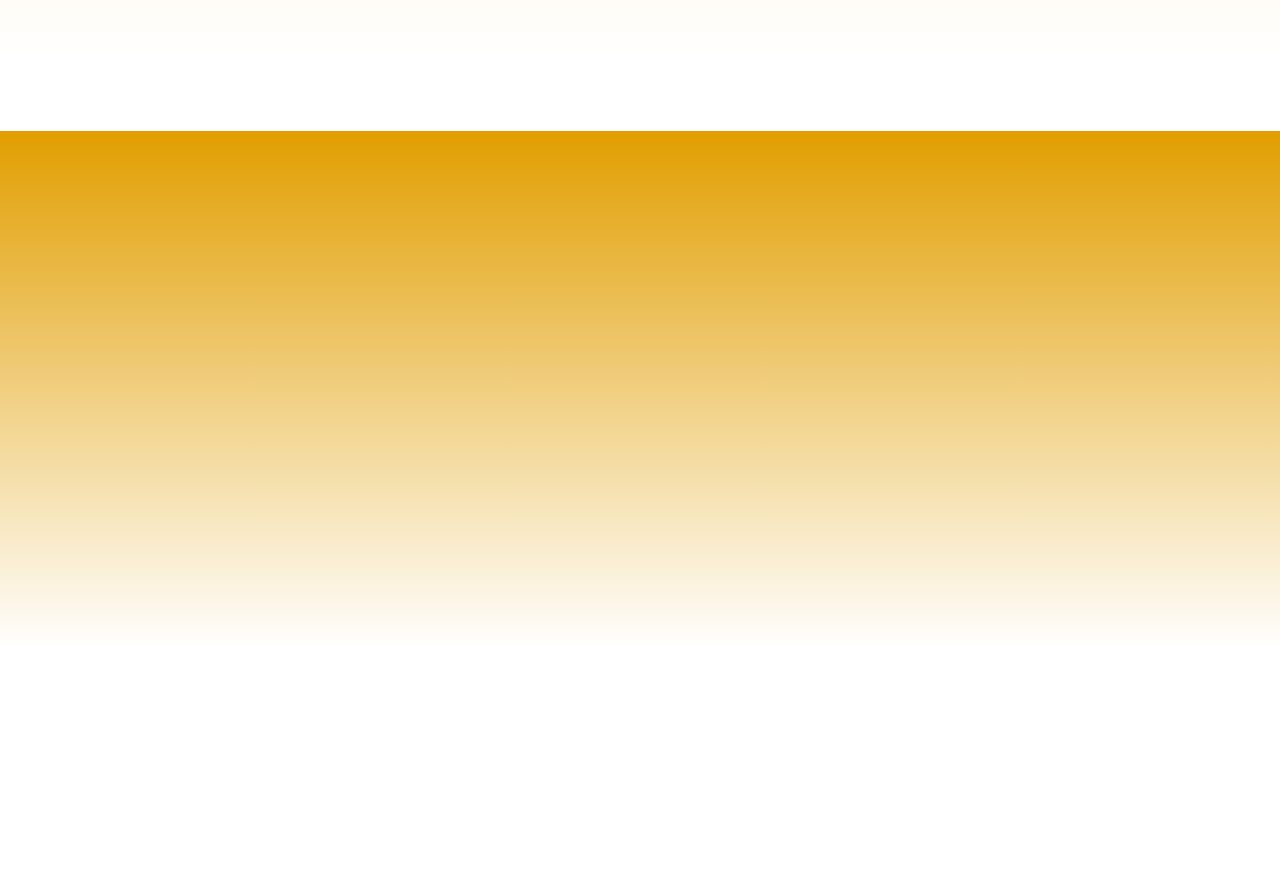
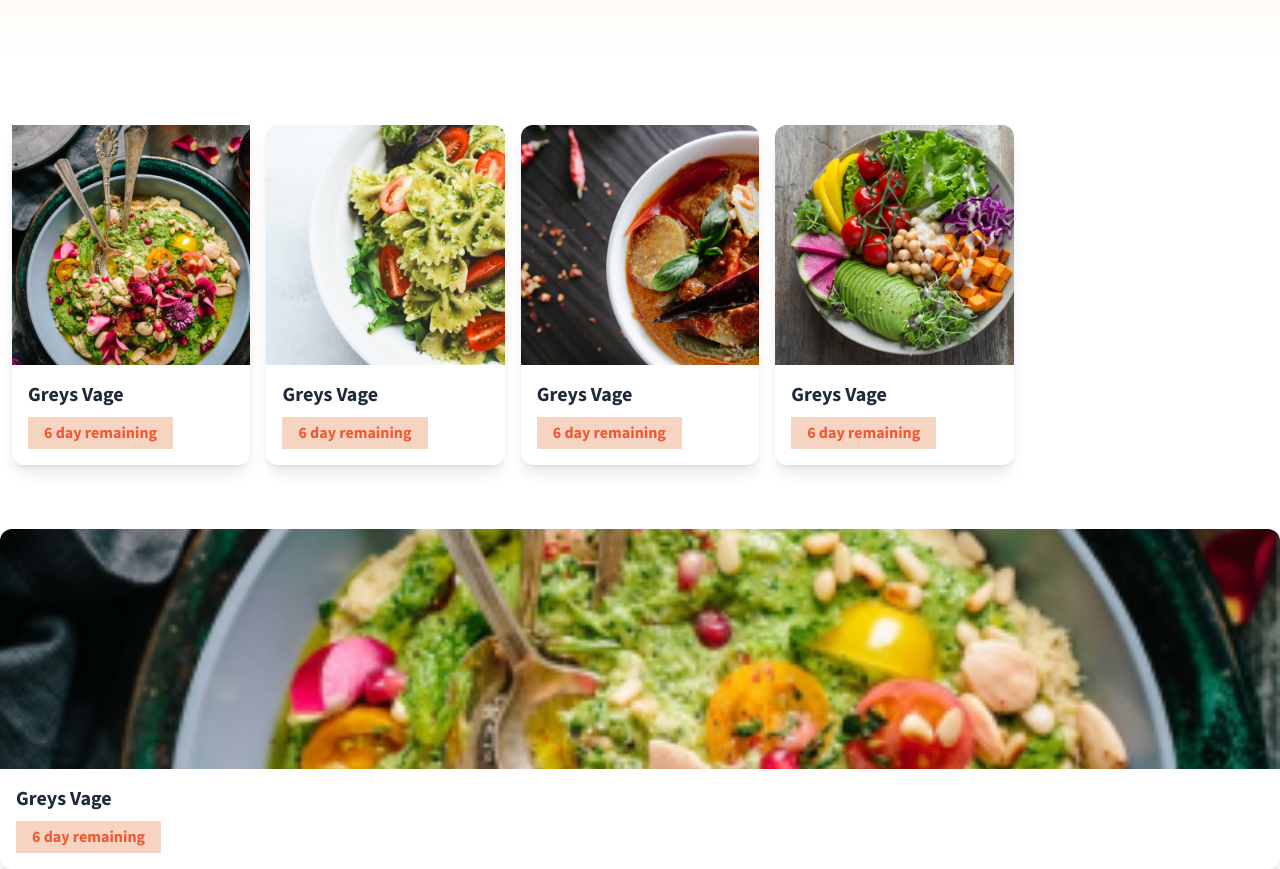
Before and after one commit to rjammarafzal/food-shop, a website: page index.html in a window 1280 px wide. Shown: the part 1642-2511 px from the top of the page. Before the commit the page ends 2361 px from the top, so only its background shows below. Drawn offline with nearby package versions, Linux system fonts and the light colour scheme.

Commit message:
change third section

```diff
--- a/index.html
+++ b/index.html
@@ -300,8 +300,8 @@
                 class="mt-2 bg-[#f5d4c2] text-[#f15934] font-bold text-[16px] px-4 py-1 inline-block w-auto">
                 6 day remaining
                 </div>
-            </div>
-          </div>
+               </div>
+           </div>
           </div>
         </div>
       </section>
@@ -355,9 +355,143 @@
   </div>
 </section>
 
-       <Section>
-           <div class="w-full  my-[70px] h-[518px] bg-gradient-to-b from-[#e19e00] to-[#FDEDCA00] flex  justify-center "></div>
-       </Section>
+
+
+
+
+
+
+
+  <section>
+        <div
+          class="grid grid-cols-1 sm:grid-cols-5 lg:grid-cols-5 gap-4 site-container my-16 justify-between"
+        >
+          <div class="w-auto rounded-xl shadow-lg bg-white">
+            <!-- Image Section -->
+            <div class="relative">
+              <img
+                src="/src/imgs/dish-1.png"
+                alt="Food"
+                class="w-full h-60 object-cover"
+              />
+
+            </div>
+
+            <!-- Content Section -->
+            <div class="p-4">
+              <h3 class="text-gray-800 font-bold text-xl">Greys Vage</h3>
+                <div
+                class="mt-2 bg-[#f5d4c2] text-[#f15934] font-bold text-[16px] px-4 py-1 inline-block w-auto">
+                6 day remaining
+                </div>
+            </div>
+          </div>
+
+          <div class="w-auto rounded-xl overflow-hidden shadow-lg bg-white">
+            <!-- Image Section -->
+            <div class="relative">
+              <img
+                src="/src/imgs/dish-2.png"
+                alt="Food"
+                class="w-full h-60 object-cover"
+              />
+
+            </div>
+
+            <!-- Content Section -->
+             <div class="p-4">
+              <h3 class="text-gray-800 font-bold text-xl">Greys Vage</h3>
+                <div
+                class="mt-2 bg-[#f5d4c2] text-[#f15934] font-bold text-[16px] px-4 py-1 inline-block w-auto">
+                6 day remaining
+                </div>
+            </div>
+          </div>
+
+          <div class="w-auto rounded-xl overflow-hidden shadow-lg bg-white">
+            <!-- Image Section -->
+            <div class="relative">
+              <img
+                src="/src/imgs/dish-3.png"
+                alt="Food"
+                class="w-full h-60 object-cover"
+              />
+
+            </div>
+
+            <!-- Content Section -->
+           <div class="p-4">
+              <h3 class="text-gray-800 font-bold text-xl">Greys Vage</h3>
+                <div
+                class="mt-2 bg-[#f5d4c2] text-[#f15934] font-bold text-[16px] px-4 py-1 inline-block w-auto">
+                6 day remaining
+                </div>
+            </div>
+          </div>
+
+          <div class="w-auto rounded-xl overflow-hidden shadow-lg bg-white">
+            <!-- Image Section -->
+            <div class="relative">
+              <img
+                src="/src/imgs/dish-4.png"
+                alt="Food"
+                class="w-full h-60 object-cover"
+              />
+
+            </div>
+
+            <!-- Content Section -->
+
+           <div class="p-4">
+              <h3 class="text-gray-800 font-bold text-xl">Greys Vage</h3>
+                <div
+                class="mt-2 bg-[#f5d4c2] text-[#f15934] font-bold text-[16px] px-4 py-1 inline-block w-auto">
+                6 day remaining
+                </div>
+               </div>
+           </div>
+          </div>
+          <div class="w-auto rounded-xl overflow-hidden shadow-lg bg-white">
+            <!-- Image Section -->
+            <div class="relative">
+              <img
+                src="/src/imgs/dish-1.png"
+                alt="Food"
+                class="w-full h-60 object-cover"
+              />
+
+            </div>
+
+            <!-- Content Section -->
+            <div class="p-4">
+              <h3 class="text-gray-800 font-bold text-xl">Greys Vage</h3>
+                <div
+                class="mt-2 bg-[#f5d4c2] text-[#f15934] font-bold text-[16px] px-4 py-1 inline-block w-auto">
+                6 day remaining
+                </div>
+            </div>
+          </div>
+
+          <div class="w-auto rounded-xl overflow-hidden shadow-lg bg-white">
+        </div>
+      </section>
+
+
+
+
+
+
+
+
+
+
+
+
+
+
+
+
+
     </main>
   </body>
 </html>
```
Also changed, not shown: src/output.css.
